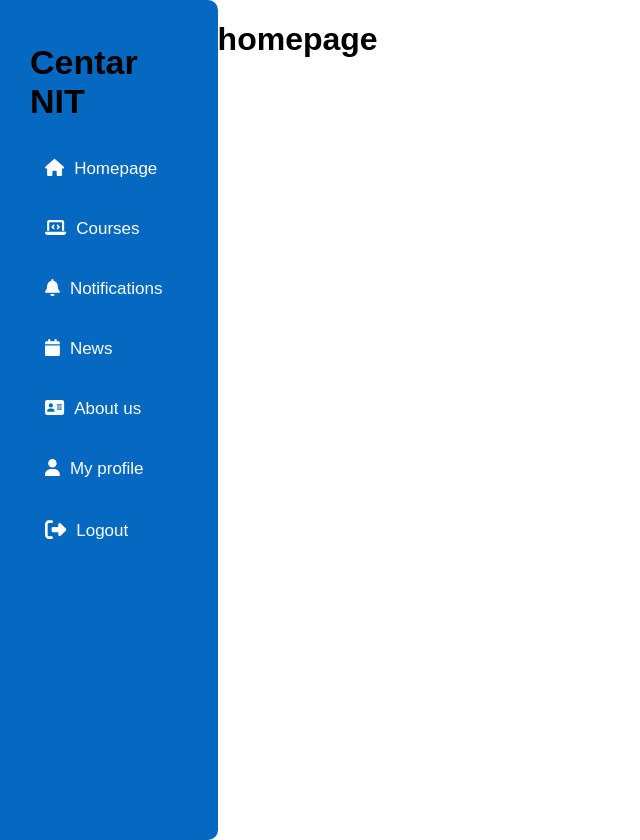
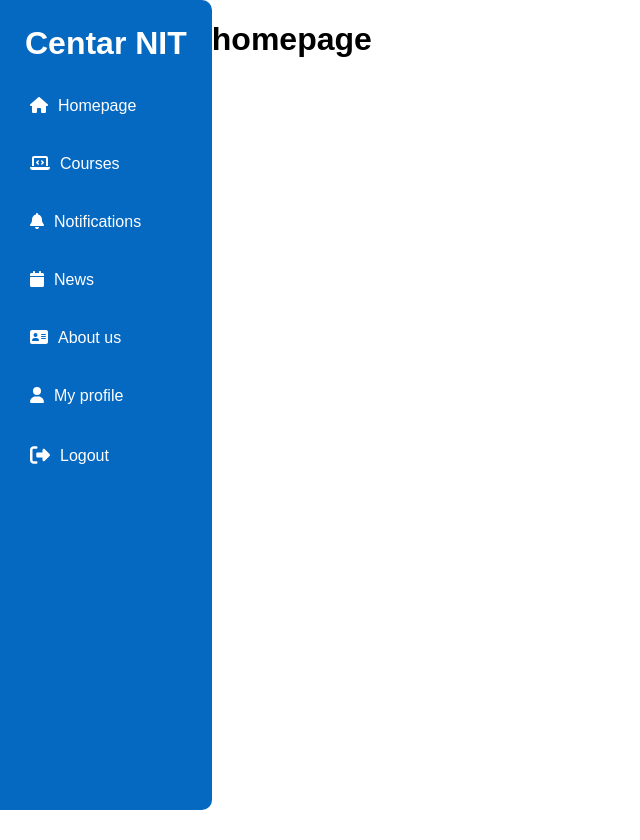
Before and after one commit to janajolovic/centar_nit, a React (Create React App) app: page / in a window 1280 px wide. Shown: the whole page, without its empty margins (0-640 px from the left). After the commit the page ends 810 px from the top, so only its background shows below. Built offline with nearby package versions, Linux system fonts and the light colour scheme.

Commit message:
sidebar attempt pt 1000

```diff
--- a/src/components/Sidebar/Sidebar.jsx
+++ b/src/components/Sidebar/Sidebar.jsx
@@ -4,144 +4,37 @@ import { FontAwesomeIcon } from "@fortawesome/react-fontawesome";
 import classes from "./Sidebar.module.css";
 
 const Sidebar = () => {
-  const [isHover, setIsHover] = useState(true);
   return (
-    <div className={classes.sidebar_container}>
-      {isHover ? (
     <div className={classes.sidebar}>
-          <h1 style={{ color: "black" }}>Centar NIT</h1>
-          <div
-            onClick={() => {
-              setIsHover(!isHover);
-            }}
-            className={classes.icons}
-          >
+      <h1>Centar NIT</h1>
+      <div className={classes.icons}>
         <FontAwesomeIcon icon="fa-solid fa-house" />
         <Link to="/">Homepage</Link>
       </div>
-          <div
-            onClick={() => {
-              setIsHover(!isHover);
-            }}
-            className={classes.icons}
-          >
+      <div className={classes.icons}>
         <FontAwesomeIcon icon="fa-solid fa-laptop-code" />
         <Link to="/">Courses</Link>
       </div>
-          <div
-            onClick={() => {
-              setIsHover(!isHover);
-            }}
-            className={classes.icons}
-          >
+      <div className={classes.icons}>
         <FontAwesomeIcon icon="fa-solid fa-bell" />
         <Link to="/">Notifications</Link>
       </div>
-          <div
-            onClick={() => {
-              setIsHover(!isHover);
-            }}
-            className={classes.icons}
-          >
+      <div className={classes.icons}>
         <FontAwesomeIcon icon="fa-solid fa-calendar" />
         <Link to="/">News</Link>
       </div>
-          <div
-            onClick={() => {
-              setIsHover(!isHover);
-            }}
-            className={classes.icons}
-          >
+      <div className={classes.icons}>
         <FontAwesomeIcon icon="fa-solid fa-address-card" />
         <Link to="/">About us</Link>
       </div>
-          <div
-            onClick={() => {
-              setIsHover(!isHover);
-            }}
-            className={classes.icons}
-          >
+      <div className={classes.icons}>
         <FontAwesomeIcon icon="fa-solid fa-user" />
         <Link to="/">My profile</Link>
       </div>
-          <div
-            onClick={() => {
-              setIsHover(!isHover);
-            }}
-            className={classes.icons}
-          >
-            <FontAwesomeIcon
-              icon={["fas", "fa-right-from-bracket"]}
-              size="lg"
-            />
+      <div className={classes.icons}>
+        <FontAwesomeIcon icon={["fas", "fa-right-from-bracket"]} size="lg" />
         <Link to="/">Logout</Link>
       </div>
-        </div>
-      ) : (
-        <div className={classes.sidebar_container_close}>
-          <div className={classes.sidebar}>
-            <div
-              onClick={() => {
-                setIsHover(!isHover);
-              }}
-              className={classes.icons_close}
-            >
-              <FontAwesomeIcon icon="fa-solid fa-house" />
-            </div>
-            <div
-              onClick={() => {
-                setIsHover(!isHover);
-              }}
-              className={classes.icons_close}
-            >
-              <FontAwesomeIcon icon="fa-solid fa-laptop-code" />
-            </div>
-            <div
-              onClick={() => {
-                setIsHover(!isHover);
-              }}
-              className={classes.icons_close}
-            >
-              <FontAwesomeIcon icon="fa-solid fa-bell" />
-            </div>
-            <div
-              onClick={() => {
-                setIsHover(!isHover);
-              }}
-              className={classes.icons_close}
-            >
-              <FontAwesomeIcon icon="fa-solid fa-calendar" />
-            </div>
-            <div
-              onClick={() => {
-                setIsHover(!isHover);
-              }}
-              className={classes.icons_close}
-            >
-              <FontAwesomeIcon icon="fa-solid fa-address-card" />
-            </div>
-            <div
-              onClick={() => {
-                setIsHover(!isHover);
-              }}
-              className={classes.icons_close}
-            >
-              <FontAwesomeIcon icon="fa-solid fa-user" />
-            </div>
-            <div
-              onClick={() => {
-                setIsHover(!isHover);
-              }}
-              className={classes.icons_close}
-            >
-              <FontAwesomeIcon
-                icon={["fas", "fa-right-from-bracket"]}
-                size="lg"
-              />
-            </div>
-          </div>
-        </div>
-      )}
     </div>
   );
 };
--- a/src/components/Sidebar/Sidebar.module.css
+++ b/src/components/Sidebar/Sidebar.module.css
@@ -1,38 +1,15 @@
-.sidebar_container {
-    height: 100%;
-    width: 17%;
-}
-
-.sidebar_container_close {
-    height: 100%;
-    width: 30%;
-}
-
-.sidebar_container_close > div {
-    display: flex;
-    align-items: center;
-    flex-direction: column;
-}
 
 .sidebar {
     height: 100%;
     background-color: #0568c1;
     color: white;
-    padding: 20px;
-    font-size: 17px;
+    padding: 5px;
+    font-size: 16px;
     border-radius: 0px 10px 10px 0;
 }
 
 .icons {
     margin: 10px ;
-    padding: 15px;
-    transition: 0.3s all ease-in-out;
-    border-radius: 10px;
-}
-
-.icons_close {
-    width: 20px;
-    margin: 10px;
     padding: 15px;
     transition: 0.3s all ease-in-out;
     border-radius: 10px;
@@ -54,5 +31,7 @@
 }
 
 .sidebar h1 {
-    margin-left: 10px;
+    margin: 20px 20px;
+    color: white;
+    font-weight: 700;
 }
```
Also changed, not shown: src/library/fontawesome.js (+5 -3 lines). Lines whose indentation alone changed are shown as unchanged.
